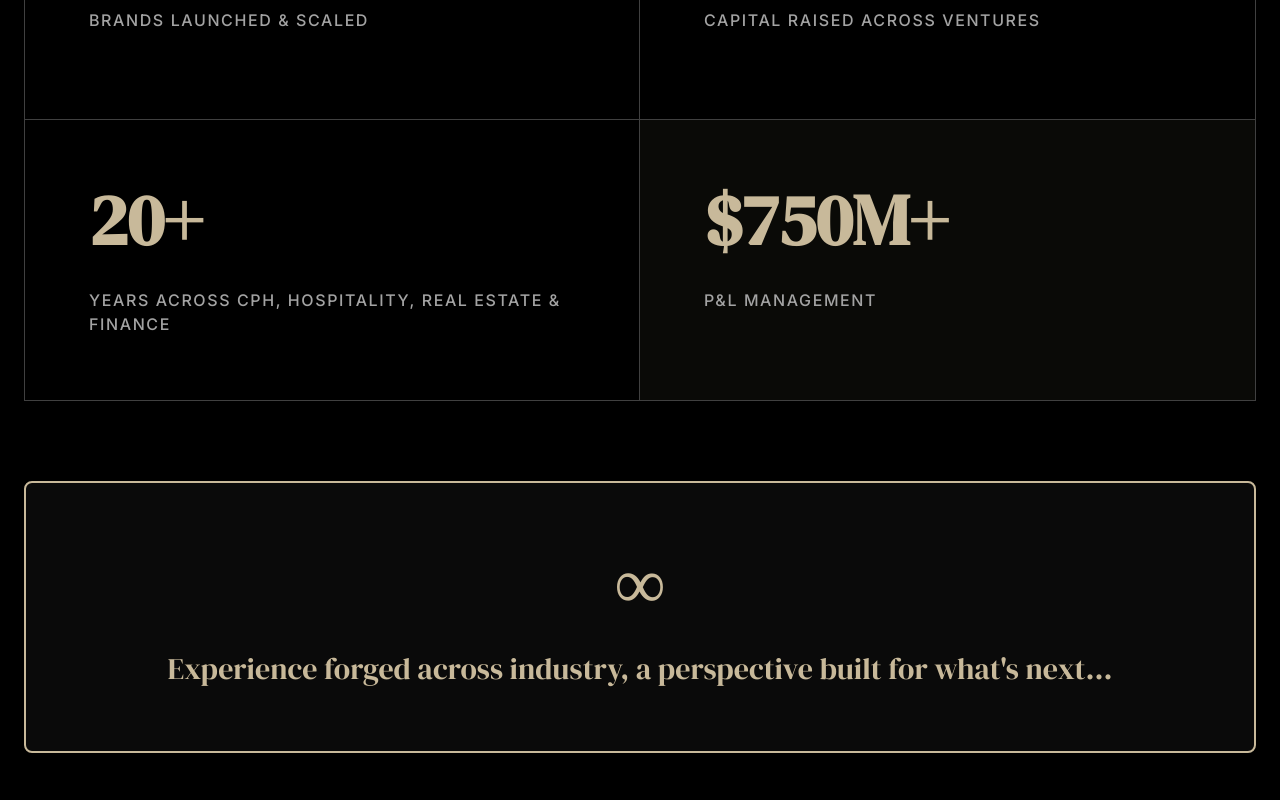
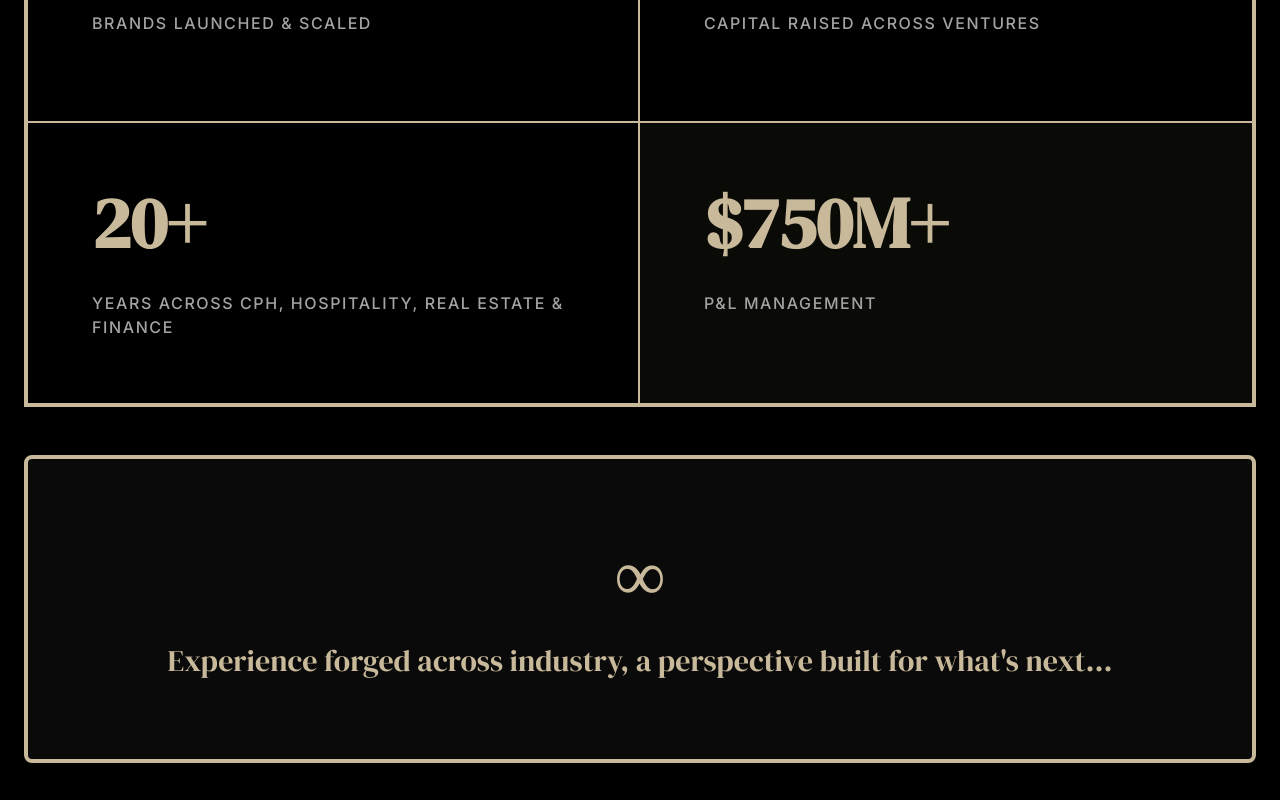
Before and after one commit to letsnavigatebmw/brandonmweaver, a React (Vite) app: page / in a window 1280 px wide. Shown: the part 1740-2540 px from the top of the page. Built offline with nearby package versions, Linux system fonts and the light colour scheme.

Commit message:
Increase border thickness (4px), pull InfinityBox up closer, make borders gold to match

```diff
--- a/src/components/InfinityBox.jsx
+++ b/src/components/InfinityBox.jsx
@@ -1,8 +1,8 @@
 export default function InfinityBox() {
   return (
-    <section className="bg-black pt-0 pb-20 md:pb-24 px-6">
+    <section className="bg-black -mt-6 md:-mt-8 pt-0 pb-20 md:pb-24 px-6">
       <div className="max-w-7xl mx-auto">
-        <div className="border-2 border-gold-400 rounded-lg p-12 md:p-16 bg-gray-950 text-center">
+        <div className="border-4 border-gold-400 rounded-lg p-16 md:p-20 bg-gray-950 text-center">
           {/* Infinity Symbol */}
           <p className="text-6xl md:text-7xl font-serif mb-8" style={{ color: '#c8b99a' }}>
             ∞
--- a/src/components/Stats.jsx
+++ b/src/components/Stats.jsx
@@ -22,13 +22,13 @@ export default function Stats() {
     <section className="bg-black py-20 px-6">
       <div className="max-w-7xl mx-auto">
         {/* 2x2 Grid */}
-        <div className="grid md:grid-cols-2 gap-0 border border-gray-700">
+        <div className="grid md:grid-cols-2 gap-0 border-4 border-gold-400">
           {stats.map((stat, index) => (
             <div
               key={index}
               className={`p-12 md:p-16 flex flex-col justify-start items-start min-h-[250px] md:min-h-[280px] ${
-                index < 2 ? 'border-b border-gray-700' : ''
-              } ${index % 2 === 0 ? 'border-r border-gray-700' : ''}`}
+                index < 2 ? 'border-b-2 border-gold-400' : ''
+              } ${index % 2 === 0 ? 'border-r-2 border-gold-400' : ''}`}
               style={{
                 backgroundColor: index === 3 ? 'rgba(50, 50, 35, 0.2)' : 'transparent',
               }}
```
